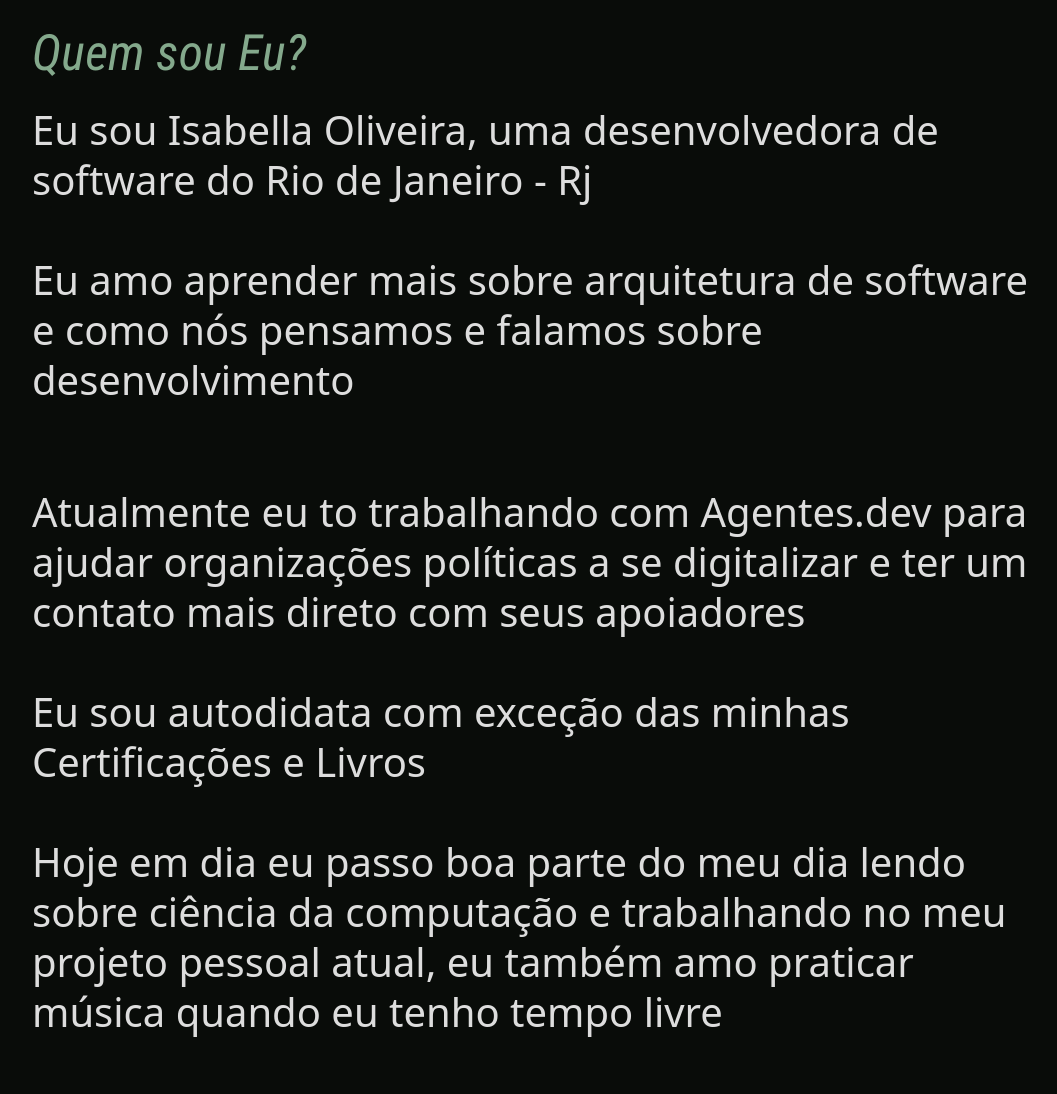
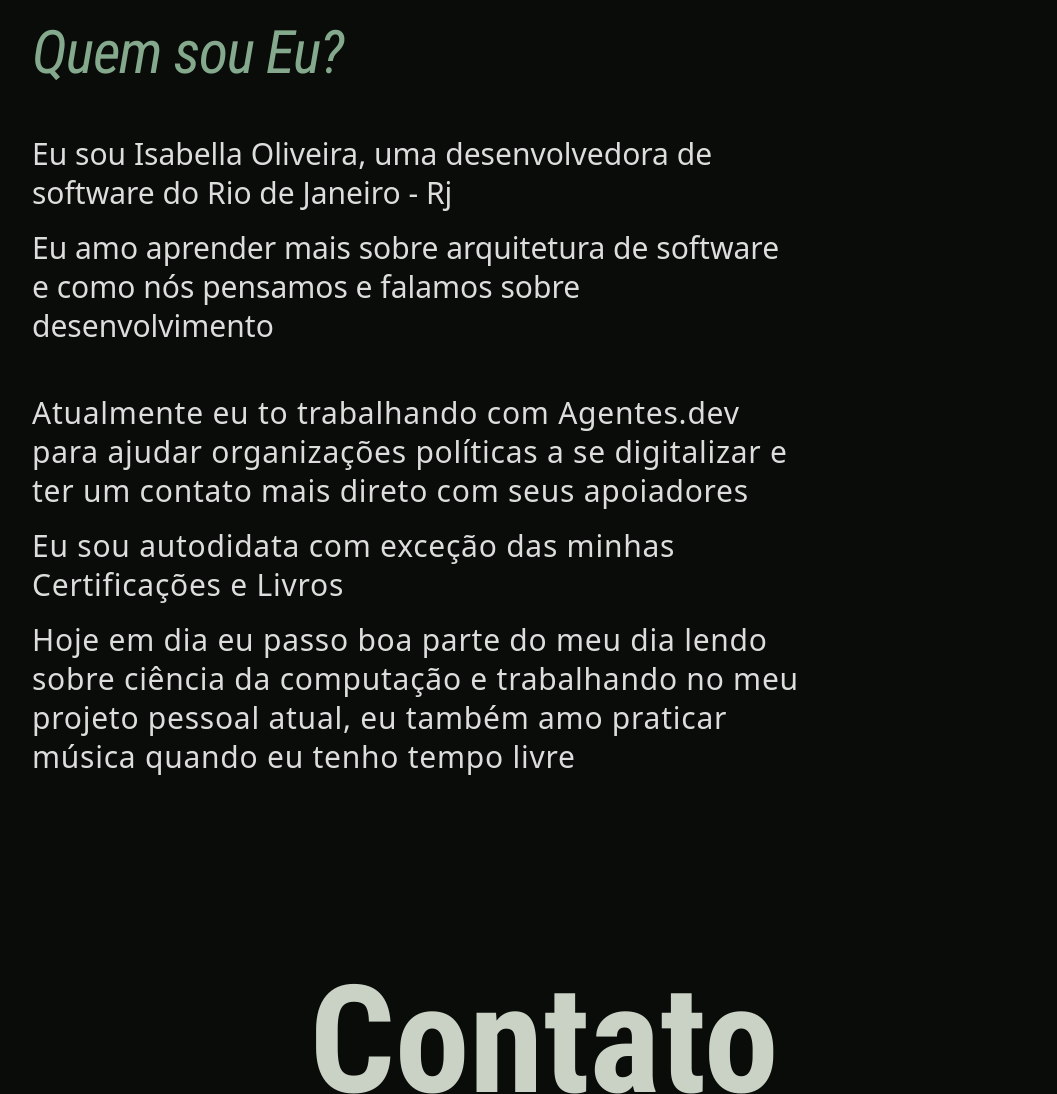
Before and after one commit to B3ella/personal-website, an Astro site: page / in a window 1280 px wide. Shown: the part 1960-3054 px from the top of the page, without its empty margins (96-1153 px from the left). Built offline with nearby package versions, Linux system fonts and the light colour scheme; Astro itself is replaced by a stand-in of ours.

Commit message:
style: redisign

```diff
--- a/src/components/AboutMe.astro
+++ b/src/components/AboutMe.astro
@@ -12,26 +12,20 @@ const { title, text1, text2, text3, text4, text5 } = Astro.props;
 ---
 
 <section class="px-1/10 py-32 min-h-screen" id="about-me">
-    <h2 class="text-green text-[3.125em] font-condensed italic">
+    <h2
+        class="text-green text-6xl leading-title tracking-tight pb-6 font-condensed italic"
+    >
         {title}
     </h2>
-    <p class="md:text-[40px] text-3xl text-light md:leading-tight py-4">
-        {text1}
-        <br />
-        <br />
-        {text2}
-        <br />
-        <br />
-    </p>
-    <p
-        class="md:text-[40px] text-3xl font-extralight text-light md:leading-tight py-4"
+    <div class="text-3xl text-light max-w-3xl leading-p-tight py-4">
+        <p class="py-2">{text1}</p>
+        <p class="py-2">{text2}</p>
+    </div>
+    <div
+        class="text-3xl font-extralight max-w-3xl text-light leading-p-tight tracking-wide py-4"
     >
-        {text3}
-        <br />
-        <br />
-        {text4}
-        <br />
-        <br />
-        {text5}
-    </p>
+        <p class="py-2">{text3}</p>
+        <p class="py-2">{text4}</p>
+        <p class="py-2">{text5}</p>
+    </div>
 </section>
```
